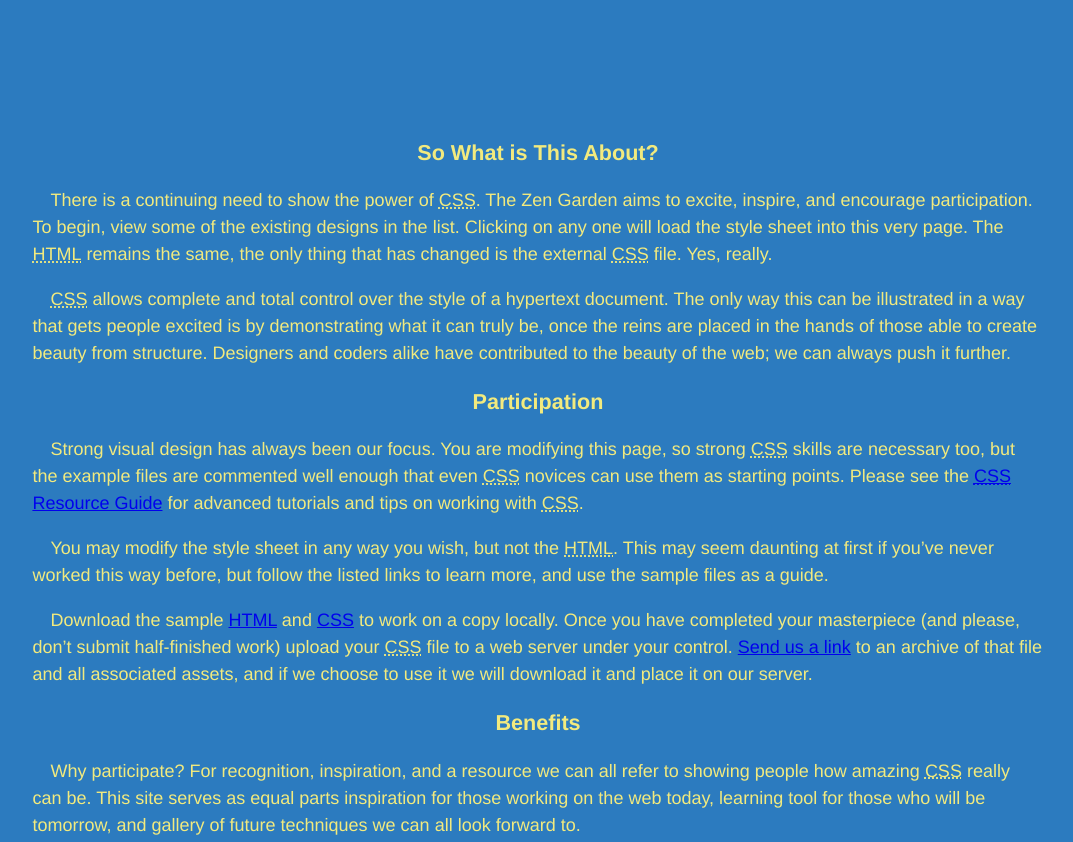
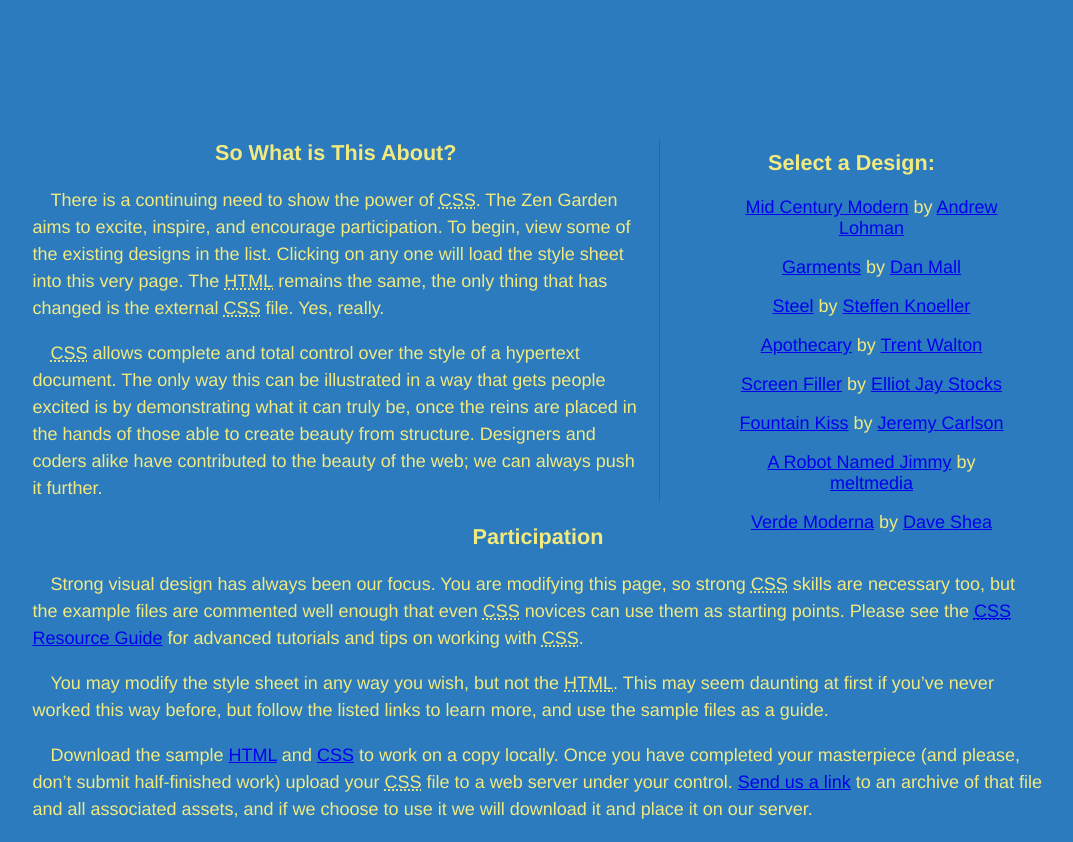
Before and after one commit to PDBD071/CSS-Zen-Garden, a plain HTML site: page index.html in a window 1280 px wide. Shown: the part 440-1282 px from the top of the page, without its empty margins (102-1175 px from the left). Drawn offline with Linux system fonts and the light colour scheme.

Commit message:
Add files via upload

```diff
--- a/style.css
+++ b/style.css
@@ -1,3 +1,21 @@
+.page-wrapper {
+    position: relative;
+}
+
+.explanation {
+    width: 60%;
+    border-right: #BF2A45 solid 1px;
+    padding-right: 2%;
+}
+
+#design-selection {
+    position: absolute;
+    top: 560px;
+    left: 62%;
+    padding-left: 1%;
+    padding-right: 1%;
+}
+
 .main footer {
     margin: 4%;
 }
@@ -16,7 +34,6 @@ aside ul li {
     margin: 1em;
     text-align: center;
 }
-
 
 .page-wrapper {
     width: 80%;
@@ -47,7 +64,6 @@ color: #2C7BBF;
 }
 
 
-
 html {
     background: #2C7BBF;
     color: #F2EA7E;
```
